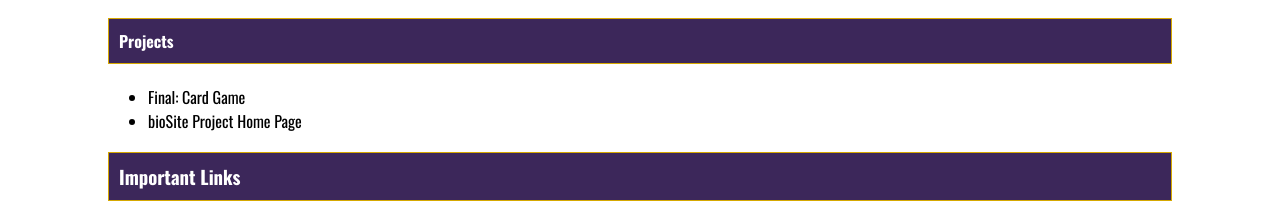
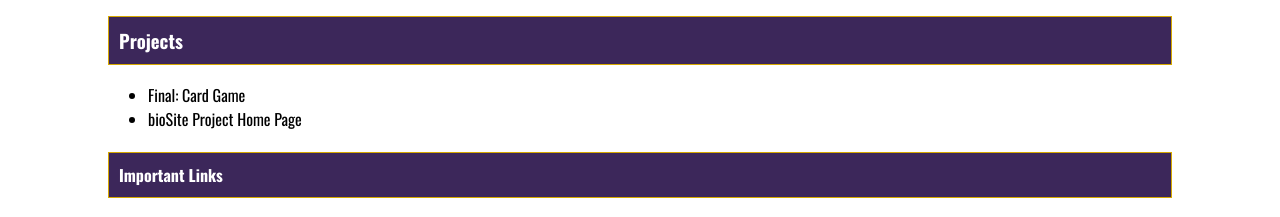
Before and after one commit to Hannahd06/web-231, a plain HTML site: page index.html in a window 1280 px wide. Shown: the part 502-719 px from the top of the page. Drawn offline with nearby package versions, Linux system fonts and the light colour scheme.

Commit message:
Update index.html
corrected syntax for h4 heading

```diff
--- a/index.html
+++ b/index.html
@@ -21,12 +21,12 @@
             <li>Assignment 7.2</li>
             <li>Assignment 8.2</li>
         </ul>
-        <h4>Projects</h4>
+        <h3>Projects</h3>
         <ul>
             <li>Final: Card Game</li>
             <li>bioSite Project Home Page</li>
         </ul>
-        <h3>Important Links</h3>
+        <h4>Important Links</h4>
         <ul>
             <li>
                 <a href="https://validator.w3.org/" target="_blank">W3C HTML Validator</a>
```
